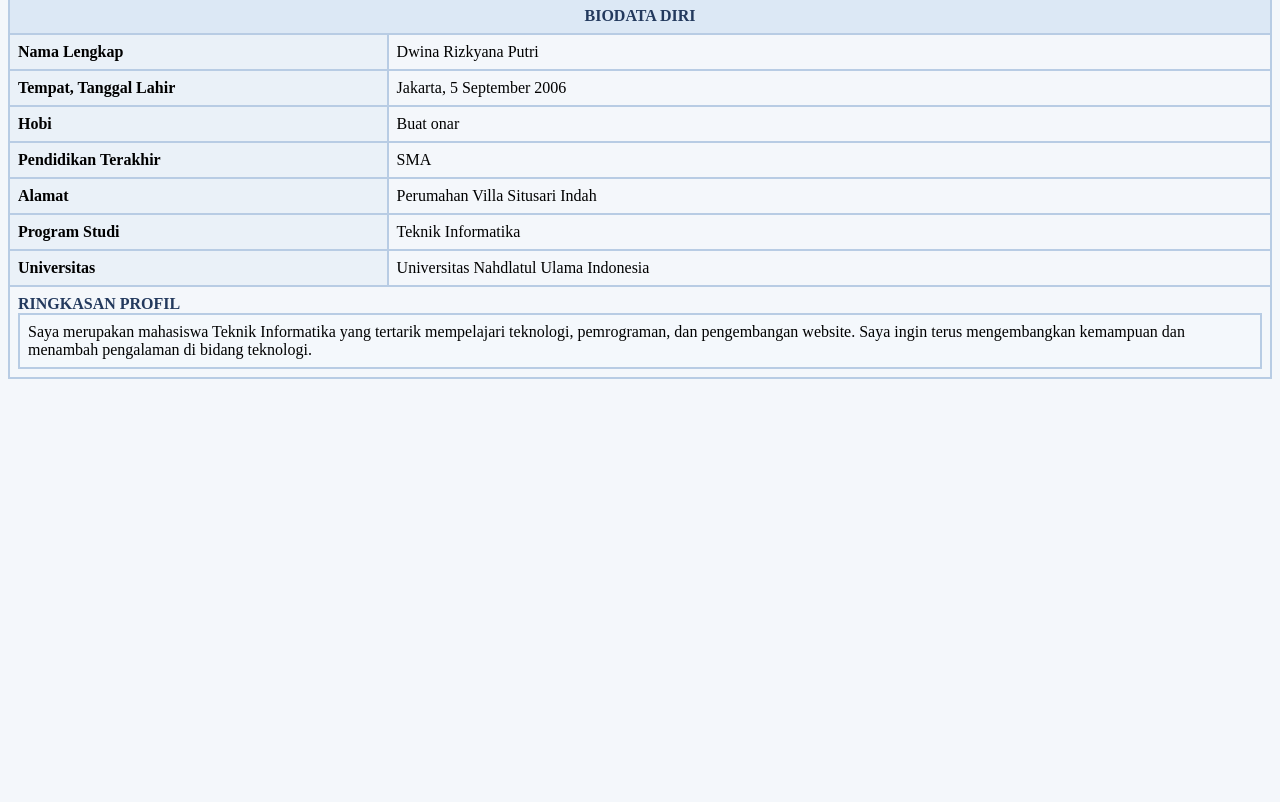
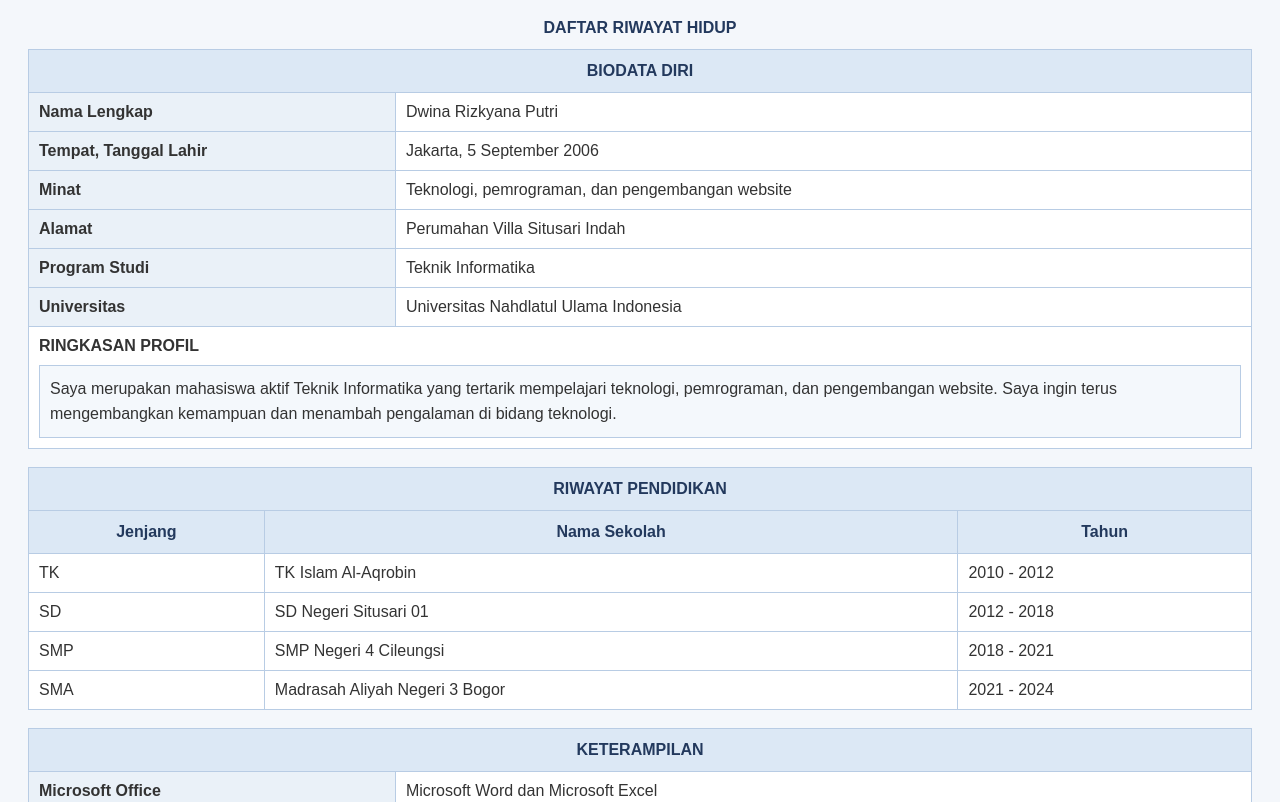
Before and after one commit to dwinanindya-hash/day-2_pelatihan, a plain HTML site: page cv.html in a window 1280 px wide. Shown: the part 101-903 px from the top of the page. Before the commit the page ends 800 px from the top, so only its background shows below. Drawn offline with Linux system fonts and the light colour scheme.

Commit message:
first commit

```diff
--- a/cv.html
+++ b/cv.html
@@ -3,87 +3,134 @@
 <html lang="id">
 <head>
     <meta charset="UTF-8">
+    <meta name="viewport" content="width=device-width, initial-scale=1.0">
     <title>CV Dwina</title>
+
+    <link rel="stylesheet" href="style.css">
 </head>
-<body bgcolor="#F4F7FB">
+<body>
 
-    <h1 align="center">
-        <font color="#23395D">CURRICULUM VITAE</font>
-    </h1>
+    <h1>CURRICULUM VITAE</h1>
 
-    <table border="1" cellpadding="8" cellspacing="0"
-           width="100%" bordercolor="#B8CCE4">
-
-        <caption>
-            <b><font color="#23395D">DAFTAR RIWAYAT HIDUP</font></b>
-        </caption>
+    <!-- BIODATA DIRI -->
+    <table>
+        <caption>DAFTAR RIWAYAT HIDUP</caption>
 
         <thead>
-            <tr bgcolor="#DCE8F5">
-                <th colspan="2">
-                    <font color="#23395D">BIODATA DIRI</font>
-                </th>
+            <tr>
+                <th colspan="2">BIODATA DIRI</th>
             </tr>
         </thead>
 
         <tbody>
             <tr>
-                <td width="30%" bgcolor="#EAF1F8">
-                    <b>Nama Lengkap</b>
-                </td>
+                <td class="label">Nama Lengkap</td>
                 <td>Dwina Rizkyana Putri</td>
             </tr>
-
             <tr>
-                <td bgcolor="#EAF1F8"><b>Tempat, Tanggal Lahir</b></td>
+                <td class="label">Tempat, Tanggal Lahir</td>
                 <td>Jakarta, 5 September 2006</td>
             </tr>
-
             <tr>
-                <td bgcolor="#EAF1F8"><b>Hobi</b></td>
-                <td>Buat onar</td>
+                <td class="label">Minat</td>
+                <td>Teknologi, pemrograman, dan pengembangan website</td>
             </tr>
-
             <tr>
-                <td bgcolor="#EAF1F8"><b>Pendidikan Terakhir</b></td>
-                <td>SMA</td>
-            </tr>
-
-            <tr>
-                <td bgcolor="#EAF1F8"><b>Alamat</b></td>
+                <td class="label">Alamat</td>
                 <td>Perumahan Villa Situsari Indah</td>
             </tr>
-
             <tr>
-                <td bgcolor="#EAF1F8"><b>Program Studi</b></td>
+                <td class="label">Program Studi</td>
                 <td>Teknik Informatika</td>
             </tr>
-
             <tr>
-                <td bgcolor="#EAF1F8"><b>Universitas</b></td>
+                <td class="label">Universitas</td>
                 <td>Universitas Nahdlatul Ulama Indonesia</td>
             </tr>
-
             <tr>
                 <td colspan="2">
-                    <b>
-                        <font color="#23395D">RINGKASAN PROFIL</font>
-                    </b>
+                    <b>RINGKASAN PROFIL</b>
 
-                    <table border="1" cellpadding="8" cellspacing="0"
-                           width="100%" bordercolor="#B8CCE4">
-                        <tr bgcolor="#F4F8FC">
-                            <td>
-                                Saya merupakan mahasiswa Teknik Informatika
-                                yang tertarik mempelajari teknologi,
-                                pemrograman, dan pengembangan website.
-                                Saya ingin terus mengembangkan kemampuan
-                                dan menambah pengalaman di bidang teknologi.
-                            </td>
-                        </tr>
+                    <table class="profil">
+                        <tbody>
+                            <tr>
+                                <td>
+                                    Saya merupakan mahasiswa aktif Teknik
+                                    Informatika yang tertarik mempelajari
+                                    teknologi, pemrograman, dan pengembangan
+                                    website. Saya ingin terus mengembangkan
+                                    kemampuan dan menambah pengalaman di
+                                    bidang teknologi.
+                                </td>
+                            </tr>
+                        </tbody>
                     </table>
+                </td>
+            </tr>
+        </tbody>
+    </table>
 
-                </td>
+    <br>
+
+    <!-- RIWAYAT PENDIDIKAN -->
+    <table>
+        <thead>
+            <tr>
+                <th colspan="3">RIWAYAT PENDIDIKAN</th>
+            </tr>
+            <tr>
+                <th>Jenjang</th>
+                <th>Nama Sekolah</th>
+                <th>Tahun</th>
+            </tr>
+        </thead>
+
+        <tbody>
+            <tr>
+                <td>TK</td>
+                <td>TK Islam Al-Aqrobin</td>
+                <td>2010 - 2012</td>
+            </tr>
+            <tr>
+                <td>SD</td>
+                <td>SD Negeri Situsari 01</td>
+                <td>2012 - 2018</td>
+            </tr>
+            <tr>
+                <td>SMP</td>
+                <td>SMP Negeri 4 Cileungsi</td>
+                <td>2018 - 2021</td>
+            </tr>
+            <tr>
+                <td>SMA</td>
+                <td>Madrasah Aliyah Negeri 3 Bogor</td>
+                <td>2021 - 2024</td>
+            </tr>
+        </tbody>
+    </table>
+
+    <br>
+
+    <!-- KETERAMPILAN -->
+    <table>
+        <thead>
+            <tr>
+                <th colspan="2">KETERAMPILAN</th>
+            </tr>
+        </thead>
+
+        <tbody>
+            <tr>
+                <td class="label">Microsoft Office</td>
+                <td>Microsoft Word dan Microsoft Excel</td>
+            </tr>
+            <tr>
+                <td class="label">Pemrograman</td>
+                <td>Dasar HTML dan CSS</td>
+            </tr>
+            <tr>
+                <td class="label">Kemampuan Lain</td>
+                <td>Komunikasi dan kerja sama tim</td>
             </tr>
         </tbody>
     </table>
--- /dev/null
+++ b/style.css
@@ -0,0 +1,52 @@
+
+body {
+    font-family: Arial, sans-serif;
+    background-color: #F4F7FB;
+    color: #333333;
+    padding: 20px;
+}
+
+h1 {
+    text-align: center;
+    color: #23395D;
+}
+
+table {
+    width: 100%;
+    border-collapse: collapse;
+    background-color: white;
+    border: 1px solid #B8CCE4;
+}
+
+caption {
+    color: #23395D;
+    font-weight: bold;
+    padding: 12px;
+}
+
+th {
+    background-color: #DCE8F5;
+    color: #23395D;
+    padding: 12px;
+    border: 1px solid #B8CCE4;
+}
+
+td {
+    padding: 10px;
+    border: 1px solid #B8CCE4;
+}
+
+.label {
+    background-color: #EAF1F8;
+    font-weight: bold;
+    width: 30%;
+}
+
+.profil {
+    margin-top: 10px;
+}
+
+.profil td {
+    background-color: #F4F8FC;
+    line-height: 1.6;
+}
```
Also changed, not shown: index.html (line endings or trailing spaces), 1 other file.
